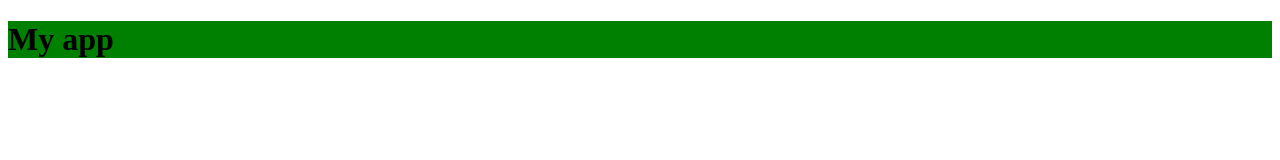
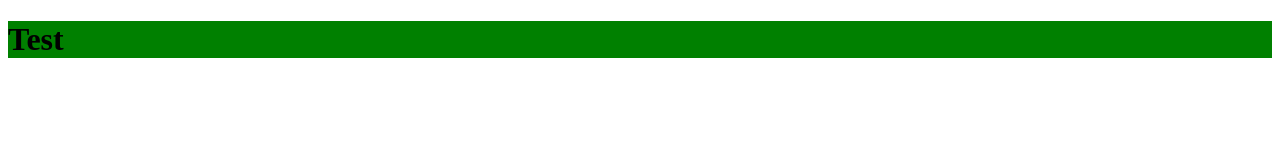
Before and after one commit to Pawel-Pilarczyk/jobs-app-FE, a React (Create React App) app: page / in a window 1280 px wide. Shown: the top 160 px of the page. Built offline with nearby package versions, Linux system fonts and the light colour scheme.

Commit message:
Settings update

```diff
--- a/src/App.tsx
+++ b/src/App.tsx
@@ -1,10 +1,11 @@
-import React from "react";
-import styles from "./style.module.scss";
+import React from 'react';
+import styles from './style.module.scss';
+import { Button } from './components';
 
 function App() {
   return (
     <div className={styles.test}>
-      <h1>My app</h1>
+      <Button></Button>
     </div>
   );
 }
--- /dev/null
+++ b/src/components/Button.tsx
@@ -0,0 +1,11 @@
+import React from 'react';
+
+type Props = {};
+
+const Button = (props: Props) => (
+  <div>
+    <h1>Test</h1>
+  </div>
+);
+
+export default Button;
--- /dev/null
+++ b/src/components/index.ts
@@ -0,0 +1,3 @@
+import Button from './Button';
+
+export { Button };
--- a/src/store/store.ts
+++ b/src/store/store.ts
@@ -1,4 +1,4 @@
-import { configureStore } from "@reduxjs/toolkit";
+import { configureStore } from '@reduxjs/toolkit';
 
 export const store = configureStore({
   reducer: {},
```
Also changed, not shown: package.json (+7 -1 lines), src/index.tsx (+6 -6 lines), tsconfig.json (+5 -9 lines), .babelrc (added), .eslintrc.js, 1 other file (tests, documents, lock files or other folders).
